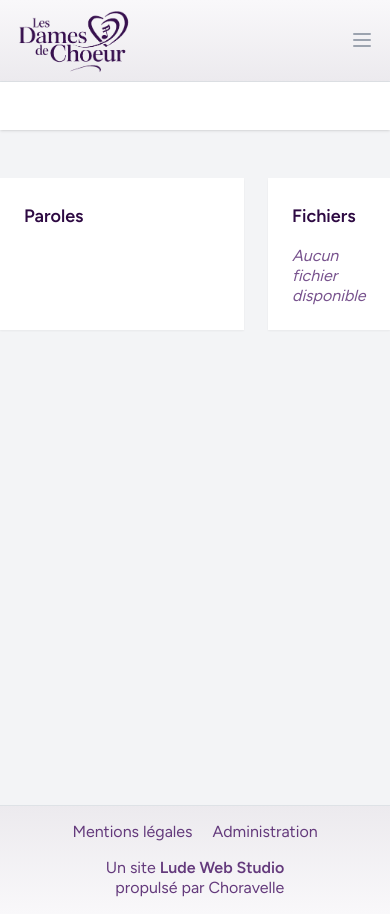
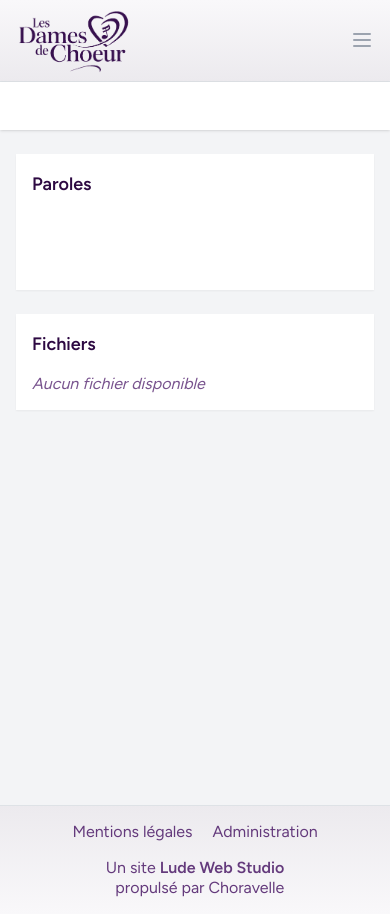
Before and after one commit to galenskap/choravelle2, a Laravel app: template resources/views/choriste/partition.blade.php in a window 390 px wide. Run offline with Laravel 12, Linux system fonts and the light colour scheme; the template is opened without the code that fills it, so the values that code supplies are empty; style sheets or scripts are compiled from the project's sources.

Commit message:
Refacto mobile UI on partition page

```diff
--- a/resources/views/choriste/partition.blade.php
+++ b/resources/views/choriste/partition.blade.php
@@ -9,62 +9,62 @@
     </x-slot>
 
     @section('content')
-    <div class="py-12">
-        <div class="max-w-7xl mx-auto sm:px-6 lg:px-8">
-            <div class="flex gap-6">
-                <!-- Left side - Lyrics (2/3) -->
-                <div class="flex-grow w-2/3">
+    <div class="py-6 sm:py-12">
+        <div class="max-w-7xl mx-auto px-4 sm:px-6 lg:px-8">
+            <div class="flex flex-col lg:flex-row gap-6">
+                <!-- Left side - Lyrics -->
+                <div class="w-full lg:w-2/3">
                     <div class="bg-white overflow-hidden shadow-sm sm:rounded-lg">
-                        <div class="p-6">
-                            <h3 class="text-lg font-semibold mb-4">Paroles</h3>
-                            <div class="whitespace-pre-line">
+                        <div class="p-4 sm:p-6">
+                            <h3 class="text-lg font-semibold mb-4 text-gray-900">Paroles</h3>
+                            <div class="prose max-w-none whitespace-pre-line text-gray-700">
                                 {!! $song->lyrics !!}
                             </div>
                         </div>
                     </div>
                 </div>
 
-                <!-- Right side - Files and Comments (1/3) -->
-                <div class="w-1/3">
+                <!-- Right side - Files and Comments -->
+                <div class="w-full lg:w-1/3 space-y-6">
                     <!-- Files Section -->
-                    <div class="bg-white overflow-hidden shadow-sm sm:rounded-lg mb-6">
-                        <div class="p-6">
-                            <h3 class="text-lg font-semibold mb-4">Fichiers</h3>
+                    <div class="bg-white overflow-hidden shadow-sm sm:rounded-lg">
+                        <div class="p-4 sm:p-6">
+                            <h3 class="text-lg font-semibold mb-4 text-gray-900">Fichiers</h3>
 
                             @if($song->files->isEmpty())
                                 <p class="text-gray-500 text-sm italic">Aucun fichier disponible</p>
                             @else
-                                <div class="space-y-8">
+                                <div class="space-y-6">
                                     @foreach($song->files_grouped_by_pupitre as $pupitreName => $files)
                                         <div>
-                                            <h4 class="text-md font-medium text-gray-700 mb-3">{{ $pupitreName }}</h4>
-                                            <div class="space-y-4">
+                                            <h4 class="text-md font-medium text-gray-900 mb-3">{{ $pupitreName }}</h4>
+                                            <div class="space-y-3">
                                                 @foreach($files as $file)
-                                                    <div class="border rounded-lg p-4 hover:bg-gray-50">
-                                                        <div class="flex items-center justify-between">
-                                                            <div class="flex items-center space-x-3">
+                                                    <div class="border border-gray-200 rounded-lg p-3 hover:bg-gray-50 transition duration-150">
+                                                        <div class="flex items-center justify-between flex-wrap gap-2">
+                                                            <div class="flex items-center space-x-3 min-w-0">
                                                                 @if(str_starts_with($file->mime_type, 'audio/'))
-                                                                    <svg xmlns="http://www.w3.org/2000/svg" class="h-5 w-5 text-blue-500" viewBox="0 0 20 20" fill="currentColor">
+                                                                    <svg xmlns="http://www.w3.org/2000/svg" class="h-5 w-5 flex-shrink-0 text-blue-500" viewBox="0 0 20 20" fill="currentColor">
                                                                         <path fill-rule="evenodd" d="M10 18a8 8 0 100-16 8 8 0 000 16zM9.555 7.168A1 1 0 008 8v4a1 1 0 001.555.832l3-2a1 1 0 000-1.664l-3-2z" clip-rule="evenodd" />
                                                                     </svg>
                                                                 @elseif(str_starts_with($file->mime_type, 'application/pdf'))
-                                                                    <svg xmlns="http://www.w3.org/2000/svg" class="h-5 w-5 text-red-500" viewBox="0 0 20 20" fill="currentColor">
+                                                                    <svg xmlns="http://www.w3.org/2000/svg" class="h-5 w-5 flex-shrink-0 text-red-500" viewBox="0 0 20 20" fill="currentColor">
                                                                         <path fill-rule="evenodd" d="M4 4a2 2 0 012-2h4.586A2 2 0 0112 2.586L15.414 6A2 2 0 0116 7.414V16a2 2 0 01-2 2H6a2 2 0 01-2-2V4z" clip-rule="evenodd" />
                                                                     </svg>
                                                                 @else
-                                                                    <svg xmlns="http://www.w3.org/2000/svg" class="h-5 w-5 text-gray-500" viewBox="0 0 20 20" fill="currentColor">
+                                                                    <svg xmlns="http://www.w3.org/2000/svg" class="h-5 w-5 flex-shrink-0 text-gray-500" viewBox="0 0 20 20" fill="currentColor">
                                                                         <path fill-rule="evenodd" d="M4 4a2 2 0 012-2h8a2 2 0 012 2v12a2 2 0 01-2 2H6a2 2 0 01-2-2V4z" clip-rule="evenodd" />
                                                                     </svg>
                                                                 @endif
-                                                                <span class="text-sm font-medium text-gray-700">{{ $file->title }}</span>
+                                                                <span class="text-sm font-medium text-gray-700 truncate">{{ $file->title }}</span>
                                                             </div>
                                                             <a href="{{ $file->download_link }}"
                                                                download
-                                                               class="flex items-center space-x-1 text-sm text-indigo-600 hover:text-indigo-900 hover:underline">
-                                                                <svg xmlns="http://www.w3.org/2000/svg" class="h-5 w-5" viewBox="0 0 20 20" fill="currentColor">
+                                                               class="inline-flex items-center px-3 py-1.5 bg-white border border-pink-500 rounded-md text-sm font-medium text-pink-500 hover:bg-pink-500 hover:text-white transition-colors duration-150">
+                                                                <svg xmlns="http://www.w3.org/2000/svg" class="h-4 w-4 mr-1.5" viewBox="0 0 20 20" fill="currentColor">
                                                                     <path fill-rule="evenodd" d="M3 17a1 1 0 011-1h12a1 1 0 110 2H4a1 1 0 01-1-1zm3.293-7.707a1 1 0 011.414 0L9 10.586V3a1 1 0 112 0v7.586l1.293-1.293a1 1 0 111.414 1.414l-3 3a1 1 0 01-1.414 0l-3-3a1 1 0 010-1.414z" clip-rule="evenodd" />
                                                                 </svg>
-                                                                <span>Télécharger</span>
+                                                                Télécharger
                                                             </a>
                                                         </div>
 
@@ -89,9 +89,9 @@
                     <!-- Comments Section -->
                     @if($song->comment)
                         <div class="bg-white overflow-hidden shadow-sm sm:rounded-lg">
-                            <div class="p-6">
-                                <h3 class="text-lg font-semibold mb-4">Commentaires</h3>
-                                <div class="text-sm text-gray-600 whitespace-pre-line">
+                            <div class="p-4 sm:p-6">
+                                <h3 class="text-lg font-semibold mb-4 text-gray-900">Commentaires</h3>
+                                <div class="prose max-w-none text-sm text-gray-600 whitespace-pre-line">
                                     {!! $song->comment !!}
                                 </div>
                             </div>
```
